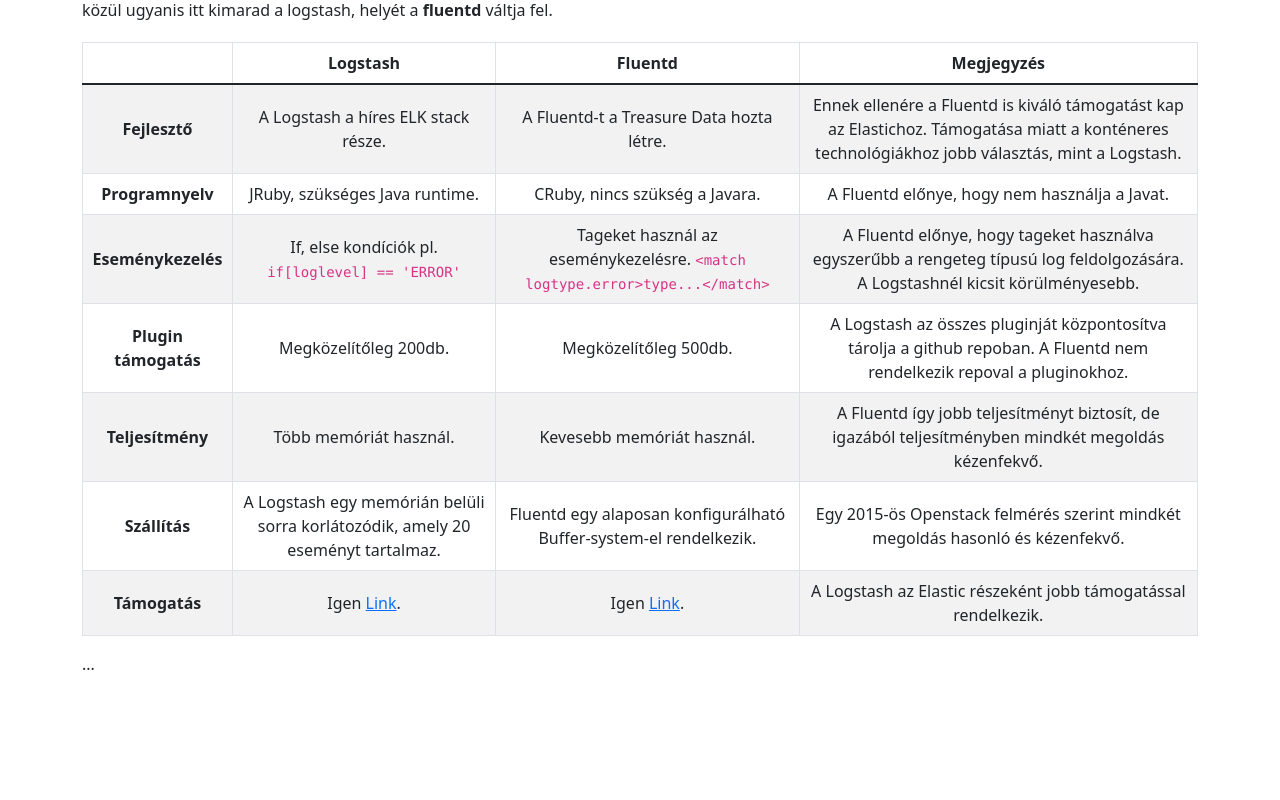
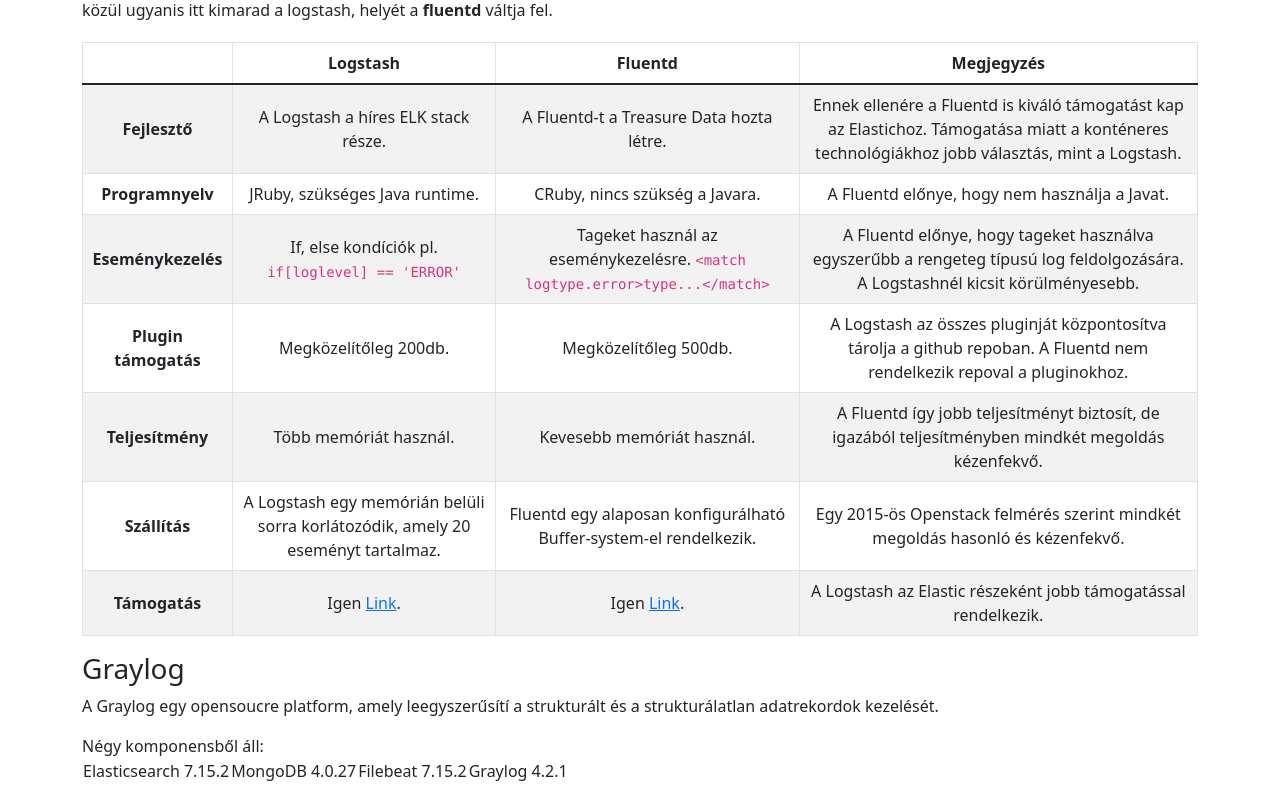
Before and after one commit to Uni-Sopron/temalabor-o21-I-NEW-Centralized-log-server, a React (Create React App) app in the folder logserverdoc/: page /tech in a window 1280 px wide. Shown: the part 246-1046 px from the top of the page. Before the commit the page ends 938 px from the top, so only its background shows below. Built offline with nearby package versions, Linux system fonts and the light colour scheme.

Commit message:
Graylog
Graylog- tech

```diff
--- a/logserverdoc/src/pages/Tech.js
+++ b/logserverdoc/src/pages/Tech.js
@@ -79,7 +79,30 @@ const Tech = () => {
                     </Table>
                 </p>
                 <p>
-                    ...
+                    <h3>Graylog</h3>
+                     <p>
+                        A Graylog egy opensoucre platform, amely leegyszerűsítí a strukturált és a strukturálatlan adatrekordok kezelését.</p>
+
+                        Négy komponensből áll:
+                        <tr>
+                        <td>Elasticsearch 7.15.2</td>
+<td>MongoDB 4.0.27</td>
+<td>Filebeat 7.15.2</td>
+<td>Graylog 4.2.1 </td>
+
+</tr>
+
+
+
+
+
+
+
+
+
+
+
+
                 </p>
             </p>
         </Container>
```
Also changed, not shown: logserverdoc/public/robots.txt, 1 other file (tests, documents, lock files or other folders).
